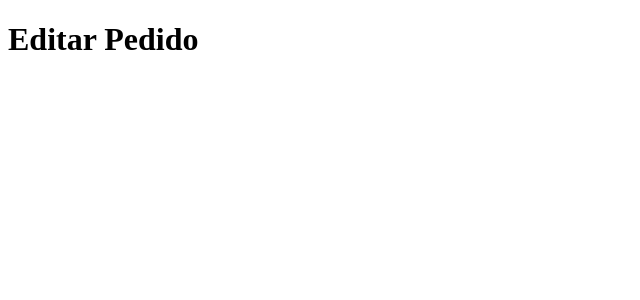
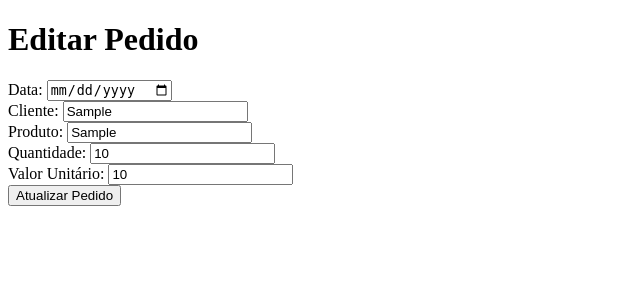
Before and after one commit to davidtahim/pedidoscdl, a PHP site: page /scripts/editar_pedido.php?id=1 in a window 1280 px wide. Shown: the top 300 px of the page, without its empty margins (0-640 px from the left). Run offline with PHP 8.4, Linux system fonts and the light colour scheme; tables that the repository leaves empty or names only in its code hold one stand-in row (values such as "Sample post").

Commit message:
atualiza formulário de edição de pedidos para incluir campos de quantidade e valor unitário

```diff
--- a/scripts/editar_pedido.php
+++ b/scripts/editar_pedido.php
@@ -52,7 +52,24 @@ if ($_SERVER["REQUEST_METHOD"] == "POST") {
 <body>
     <h1>Editar Pedido</h1>
 
-    <form action="" method="post">
+    <form action="editar_pedido.php?id=<?php echo $id; ?>" method="post">
+
+        <label for="data">Data:</label>
+        <input type="date" id="data" name="data" value="<?php echo $pedido['data']; ?>" required><br>
+
+        <label for="cliente">Cliente:</label>
+        <input type="text" id="cliente" name="cliente" value="<?php echo $pedido['cliente']; ?>" required><br>
+
+        <label for="produto">Produto:</label>
+        <input type="text" id="produto" name="produto" value="<?php echo $pedido['produto']; ?>" required><br>
+
+        <label for="quantidade">Quantidade:</label>
+        <input type="number" id="quantidade" name="quantidade" value="<?php echo $pedido['quantidade']; ?>" required><br>
+
+        <label for="valor">Valor Unitário:</label>
+        <input type="number" min="0" step="1.00" id="valor" name="valor" value="<?php echo $pedido['valor']; ?>" required><br>
+
+        <input type="submit" value="Atualizar Pedido">
 
     </form>
 </body>
```
